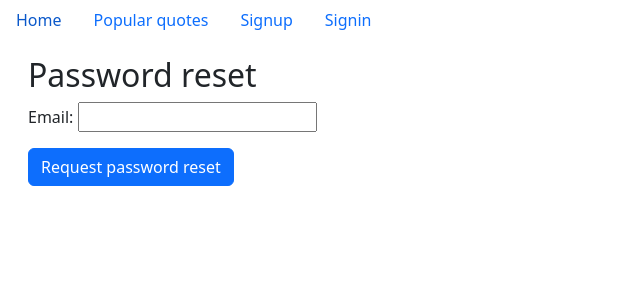
After one commit to juliabulanaja/w_10, a Django app: page /users/reset-password/ in a window 1280 px wide. The commit adds this page. Shown: the top 300 px of the page, without its empty margins (0-640 px from the left). Run offline with Django 4.2, Linux system fonts and the light colour scheme.

Commit message:
password restore added

```diff
--- /dev/null
+++ b/users/templates/users/password_reset.html
@@ -0,0 +1,12 @@
+{% extends "quotes/base.html" %}
+
+{% block content %}
+
+<h2>Password reset</h2>
+<form method="post">
+    {% csrf_token %}
+    {{ form.as_p }}
+    <button type="submit" class="btn btn-primary btn-block">Request password reset</button>
+</form>
+
+{% endblock %}
--- /dev/null
+++ b/users/templates/users/password_reset_subject.txt
@@ -0,0 +1 @@
+Password Reset
--- a/users/urls.py
+++ b/users/urls.py
@@ -1,5 +1,8 @@
 from django.urls import path
-from .views import Signin, Signup, Logout
+from django.contrib.auth.views import PasswordResetDoneView, PasswordResetConfirmView, PasswordResetCompleteView
+
+from .views import Signin, Signup, Logout, ResetPasswordView
+
 
 app_name = 'users'
 
@@ -7,4 +10,16 @@ urlpatterns = [
     path('signup/', Signup.as_view(), name='signup'),
     path('signin/', Signin.as_view(), name='signin'),
     path('logout/', Logout.as_view(), name='logout'),
+
+    path('reset-password/', ResetPasswordView.as_view(), name='password_reset'),
+    path('reset-password/done/', PasswordResetDoneView.as_view(template_name='users/password_reset_done.html'),
+         name='password_reset_done'),
+    path('reset-password/confirm/<uidb64>/<token>/',
+         PasswordResetConfirmView.as_view(template_name='users/password_reset_confirm.html',
+                                          success_url='/users/reset-password/complete/'),
+         name='password_reset_confirm'),
+
+    path('reset-password/complete/',
+         PasswordResetCompleteView.as_view(template_name='users/password_reset_complete.html'),
+         name='password_reset_complete'),
 ]
--- a/users/views.py
+++ b/users/views.py
@@ -2,8 +2,12 @@ from django.shortcuts import render, redirect
 from django.http import HttpResponse
 from django.views import View
 from django.contrib.auth import authenticate, login, logout
+from django.contrib import messages
+from django.urls import reverse_lazy
+from django.contrib.auth.views import PasswordResetView
+from django.contrib.messages.views import SuccessMessageMixin
+
 from .forms import RegisterForm, LoginForm
-from django.contrib import messages
 
 
 class Signup(View):
@@ -21,13 +25,13 @@ class Signup(View):
 
     def post(self, request):
 
-        if not request.user.is_authenticated:
+        if request.user.is_authenticated:
             return redirect(to='quotes:main')
 
         form = RegisterForm(request.POST)
         if form.is_valid():
             form.save()
-            return HttpResponse(666)
+            return redirect(to='users:signin')
 
         context = {
             "form": form,
@@ -39,7 +43,7 @@ class Signin(View):
 
     def get(self, request):
 
-        if not request.user.is_authenticated:
+        if request.user.is_authenticated:
             return redirect(to='quotes:main')
 
         form = LoginForm()
@@ -50,7 +54,7 @@ class Signin(View):
 
     def post(self, request):
 
-        if not request.user.is_authenticated:
+        if request.user.is_authenticated:
             return redirect(to='quotes:main')
 
         username = request.POST['username']
@@ -58,11 +62,13 @@ class Signin(View):
         user = authenticate(request, username=username, password=password)
 
         if user is not None:
+            print("no error")
             login(request, user)
             return redirect('/')
         else:
             form = LoginForm()
             messages.error(request, 'Username or password didn\'t match')
+            print("error!!!!")
             return render(request, 'users/signin.html', {'form': form})
 
 
@@ -70,4 +76,13 @@ class Logout(View):
 
     def get(self, request):
         logout(request)
-        return redirect(to='noteapp:main')
+        return redirect(to='quotes:main')
+
+
+class ResetPasswordView(SuccessMessageMixin, PasswordResetView):
+    template_name = 'users/password_reset.html'
+    email_template_name = 'users/password_reset_email.html'
+    html_email_template_name = 'users/password_reset_email.html'
+    success_url = reverse_lazy('users:password_reset_done')
+    success_message = "An email with instructions to reset your password has been sent to %(email)s."
+    subject_template_name = 'users/password_reset_subject.txt'
```
Also changed, not shown: quotes_project/settings.py (+26 -8 lines), users/forms.py (+6 -1 lines), users/templates/users/password_reset_complete.html (added, +7 -0 lines), users/templates/users/password_reset_confirm.html (added, +12 -0 lines), users/templates/users/password_reset_done.html (added, +8 -0 lines), users/templates/users/password_reset_email.html (added, +13 -0 lines), users/templates/users/signin.html (+5 -2 lines), users/templates/users/signup.html (+12 -1 lines), 1 other file.
